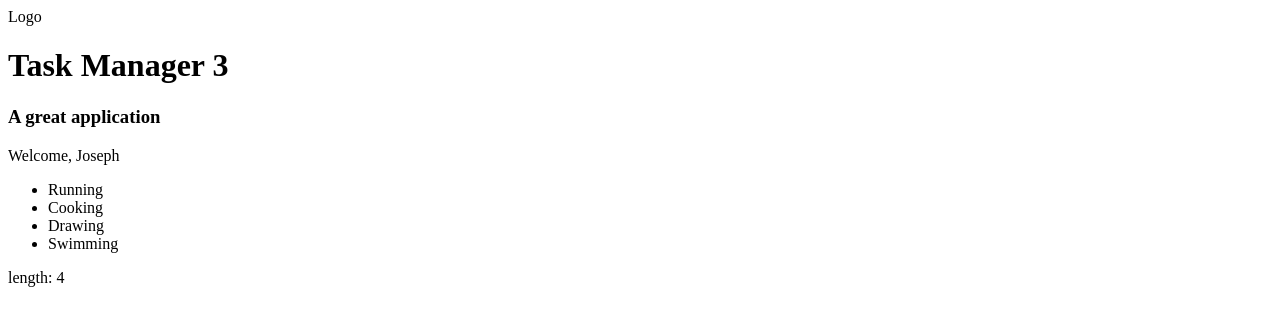
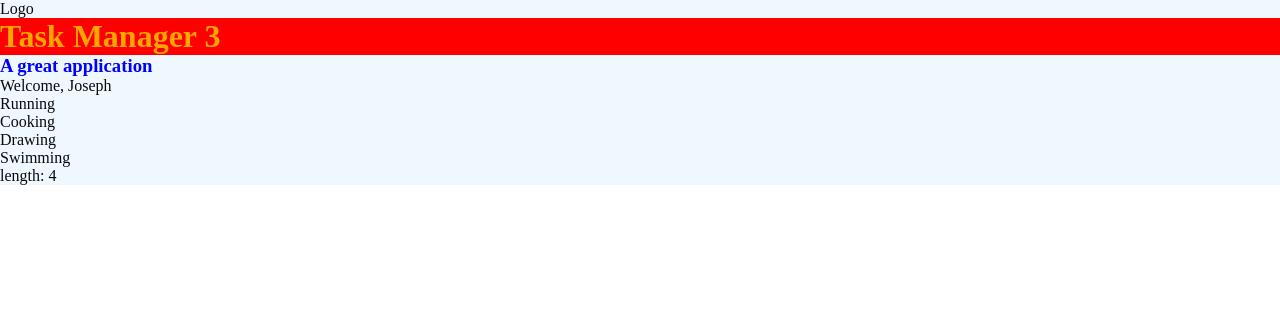
Before and after one commit to AllanAcostaM/Task_Manager, a React (Vite) app: page / in a window 1280 px wide. Shown: the top 326 px of the page. Built offline with nearby package versions, Linux system fonts and the light colour scheme.

Commit message:
React: Inline Styling

```diff
--- a/src/App.css
+++ b/src/App.css
@@ -1,4 +1,4 @@
 .app {
-  background-color: #272727;
-  color: white;
+  background-color: aliceblue;
+  color: rgb(10, 10, 10);
 }
--- a/src/App.jsx
+++ b/src/App.jsx
@@ -4,10 +4,10 @@ import TaskList from "./components/TaskList";
 
 function App() {
   return (
-    <>
+    <div className="app">
       <Header />
       <TaskList />
-    </>
+    </div>
   );
 }
 
--- a/src/components/Header.jsx
+++ b/src/components/Header.jsx
@@ -4,9 +4,9 @@ import Title from "./Title";
 const Header = () => {
   return (
     <header>
-        <Logo />
-        <Title text= "Task Manager 3" small="A great application"/>
-        </header>
+      <Logo />
+      <Title text="Task Manager 3" small="A great application" />
+    </header>
   );
 };
 
--- a/src/components/Title.jsx
+++ b/src/components/Title.jsx
@@ -1,24 +1,29 @@
-import PropTypes from 'prop-types';
+import PropTypes from "prop-types";
 
 const Title = ({ text, small }) => {
-    return (
+  const subHeadingStyles = {
+    color: small.length > 3 ? "blue" : "yellow",
+    textoDecoration: "underline",
+  };
+
+  return (
     <>
-    <h1>{text}</h1>
-    <h3>{small}</h3>
+      <h1 style={{ color: "orange", backgroundColor: "red" }}>{text}</h1>
+      <h3 style={subHeadingStyles}>{small}</h3>
     </>
   );
 };
 
 // Porpiedades por defecto
 Title.defaultProps = {
-    text: "Admin tareas",
-    small: "App"
-}
+  text: "Admin tareas",
+  small: "App",
+};
 
 // Define tipos de parametros
 Title.propTypes = {
-    text: PropTypes.string,
-    small: PropTypes.string
-}
+  text: PropTypes.string,
+  small: PropTypes.string,
+};
 
 export default Title;
--- /dev/null
+++ b/src/main.css
@@ -0,0 +1,5 @@
+* {
+    margin: 0;
+    padding: 0;
+    box-sizing: border-box;
+  }
```
Also changed, not shown: src/main.jsx (+7 -7 lines).
